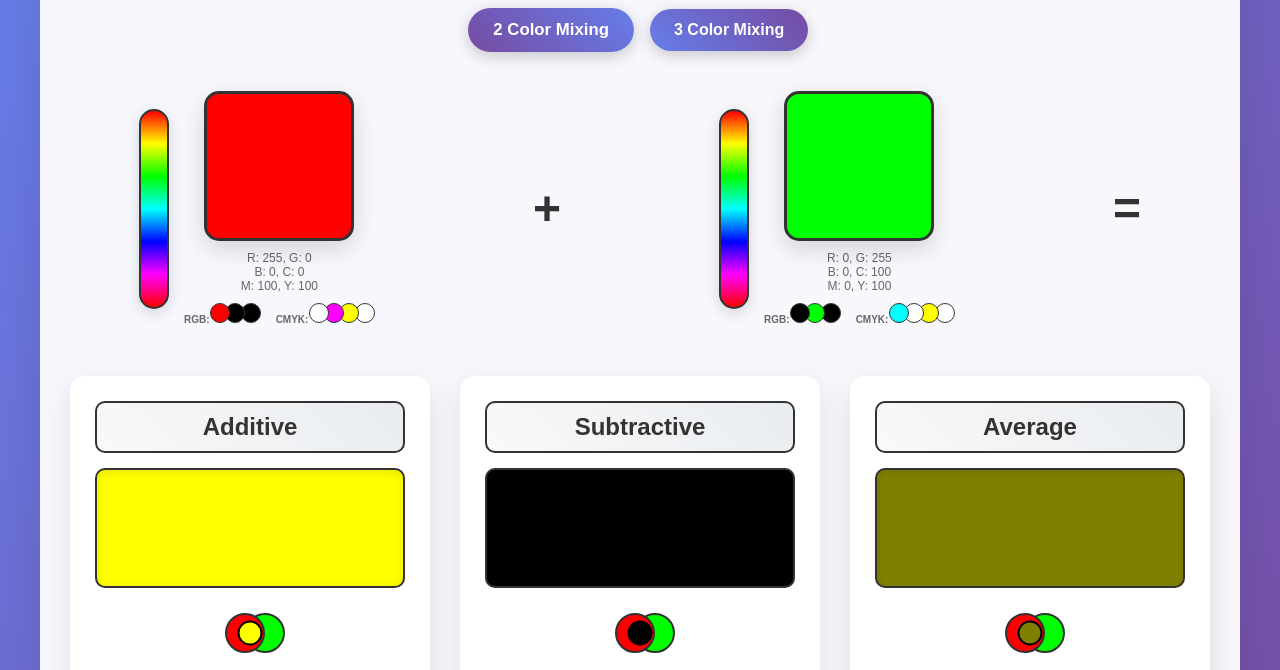
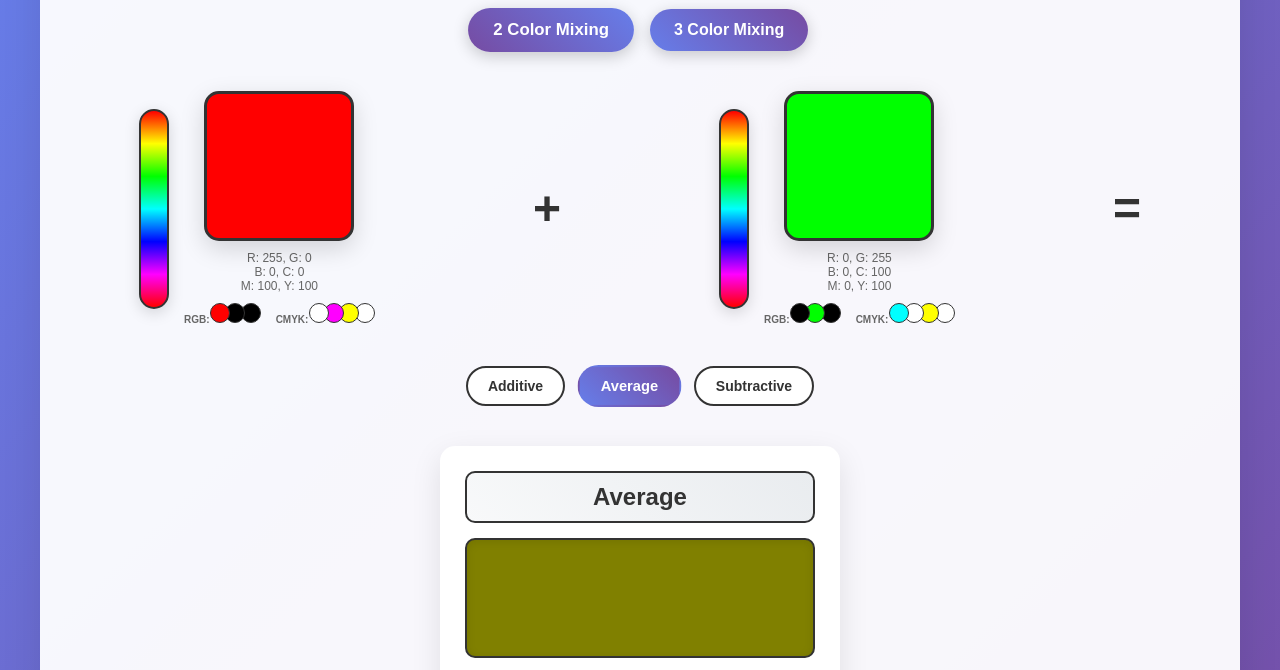
Before and after one commit to seriousanimation/colormix, a plain HTML site: page index.html in a window 1280 px wide. Shown: the part 116-786 px from the top of the page. Drawn offline with Linux system fonts and the light colour scheme.

Commit message:
Update index.html

```diff
--- a/index.html
+++ b/index.html
@@ -72,7 +72,7 @@
             display: flex;
             justify-content: space-around;
             align-items: center;
-            margin-bottom: 50px;
+            margin-bottom: 40px;
             flex-wrap: wrap;
             gap: 20px;
         }
@@ -213,10 +213,40 @@
         .cmyk-circles .color-circle:nth-child(4) { z-index: 2; }
         .cmyk-circles .color-circle:nth-child(5) { z-index: 1; }
 
+        .mixing-type-selector {
+            display: flex;
+            justify-content: center;
+            gap: 15px;
+            margin-bottom: 30px;
+        }
+
+        .mixing-type-btn {
+            padding: 10px 20px;
+            border: 2px solid #333;
+            border-radius: 25px;
+            font-size: 14px;
+            font-weight: bold;
+            cursor: pointer;
+            transition: all 0.3s ease;
+            background: white;
+            color: #333;
+        }
+
+        .mixing-type-btn:hover {
+            transform: translateY(-2px);
+            box-shadow: 0 4px 15px rgba(0, 0, 0, 0.2);
+        }
+
+        .mixing-type-btn.active {
+            background: linear-gradient(45deg, #667eea, #764ba2);
+            color: white;
+            border-color: transparent;
+            transform: scale(1.05);
+        }
+
         .results-section {
-            display: grid;
-            grid-template-columns: repeat(auto-fit, minmax(300px, 1fr));
-            gap: 30px;
+            display: flex;
+            justify-content: center;
             margin-top: 40px;
         }
 
@@ -226,6 +256,8 @@
             padding: 25px;
             box-shadow: 0 10px 30px rgba(0, 0, 0, 0.1);
             transition: transform 0.3s ease;
+            width: 400px;
+            max-width: 100%;
         }
 
         .result-card:hover {
@@ -439,6 +471,10 @@
             .operator {
                 font-size: 2em;
             }
+
+            .mixing-type-selector {
+                flex-wrap: wrap;
+            }
         }
     </style>
 </head>
@@ -496,26 +532,18 @@
             <div class="operator">=</div>
         </div>
 
+        <div class="mixing-type-selector">
+            <button class="mixing-type-btn" data-type="additive">Additive</button>
+            <button class="mixing-type-btn active" data-type="average">Average</button>
+            <button class="mixing-type-btn" data-type="subtractive">Subtractive</button>
+        </div>
+
         <div class="results-section">
             <div class="result-card">
-                <div class="result-title">Additive</div>
-                <div class="result-color" id="additive-result"></div>
-                <div class="mixing-visualization" id="additive-visualization"></div>
-                <div class="color-values" id="additive-values"></div>
-            </div>
-
-            <div class="result-card">
-                <div class="result-title">Subtractive</div>
-                <div class="result-color" id="subtractive-result"></div>
-                <div class="mixing-visualization" id="subtractive-visualization"></div>
-                <div class="color-values" id="subtractive-values"></div>
-            </div>
-
-            <div class="result-card">
-                <div class="result-title">Average</div>
-                <div class="result-color" id="average-result"></div>
-                <div class="mixing-visualization" id="average-visualization"></div>
-                <div class="color-values" id="average-values"></div>
+                <div class="result-title" id="result-title">Average</div>
+                <div class="result-color" id="result-color"></div>
+                <div class="mixing-visualization" id="result-visualization"></div>
+                <div class="color-values" id="result-values"></div>
             </div>
         </div>
     </div>
@@ -534,6 +562,7 @@
 
     <script>
         let currentMode = 2;
+        let currentMixingType = 'average';
         let activeColorBlock = null;
 
         // Color conversion functions
@@ -711,33 +740,25 @@
                 sourceColors.push(hexToRgb(document.getElementById('color3').dataset.color));
             }
 
-            // Update result colors
-            document.getElementById('additive-result').style.backgroundColor =
-                rgbToHex(results.additive.r, results.additive.g, results.additive.b);
-            document.getElementById('subtractive-result').style.backgroundColor =
-                rgbToHex(results.subtractive.r, results.subtractive.g, results.subtractive.b);
-            document.getElementById('average-result').style.backgroundColor =
-                rgbToHex(results.average.r, results.average.g, results.average.b);
+            // Get the current mixing type result
+            const currentResult = results[currentMixingType];
 
-            // Update mixing visualizations
-            document.getElementById('additive-visualization').innerHTML =
-                createMixingVisualization(sourceColors, results.additive);
-            document.getElementById('subtractive-visualization').innerHTML =
-                createMixingVisualization(sourceColors, results.subtractive);
-            document.getElementById('average-visualization').innerHTML =
-                createMixingVisualization(sourceColors, results.average);
+            // Update result display
+            document.getElementById('result-title').textContent = currentMixingType.charAt(0).toUpperCase() + currentMixingType.slice(1);
+            document.getElementById('result-color').style.backgroundColor =
+                rgbToHex(currentResult.r, currentResult.g, currentResult.b);
+            document.getElementById('result-visualization').innerHTML =
+                createMixingVisualization(sourceColors, currentResult);
 
             // Update color values
-            updateResultValues('additive', results.additive);
-            updateResultValues('subtractive', results.subtractive);
-            updateResultValues('average', results.average);
+            updateResultValues(currentResult);
         }
 
-        function updateResultValues(type, rgb) {
+        function updateResultValues(rgb) {
             const cmyk = rgbToCmyk(rgb.r, rgb.g, rgb.b);
             const hex = rgbToHex(rgb.r, rgb.g, rgb.b);
 
-            document.getElementById(`${type}-values`).innerHTML = `
+            document.getElementById('result-values').innerHTML = `
                 <div class="color-value">R: ${rgb.r}</div>
                 <div class="color-value">G: ${rgb.g}</div>
                 <div class="color-value">B: ${rgb.b}</div>
@@ -802,6 +823,16 @@
             });
         });
 
+        // Mixing type switching
+        document.querySelectorAll('.mixing-type-btn').forEach(btn => {
+            btn.addEventListener('click', () => {
+                document.querySelectorAll('.mixing-type-btn').forEach(b => b.classList.remove('active'));
+                btn.classList.add('active');
+                currentMixingType = btn.dataset.type;
+                updateResults();
+            });
+        });
+
         // Color block clicking
         document.querySelectorAll('.color-block').forEach(block => {
             block.addEventListener('click', () => {
```
